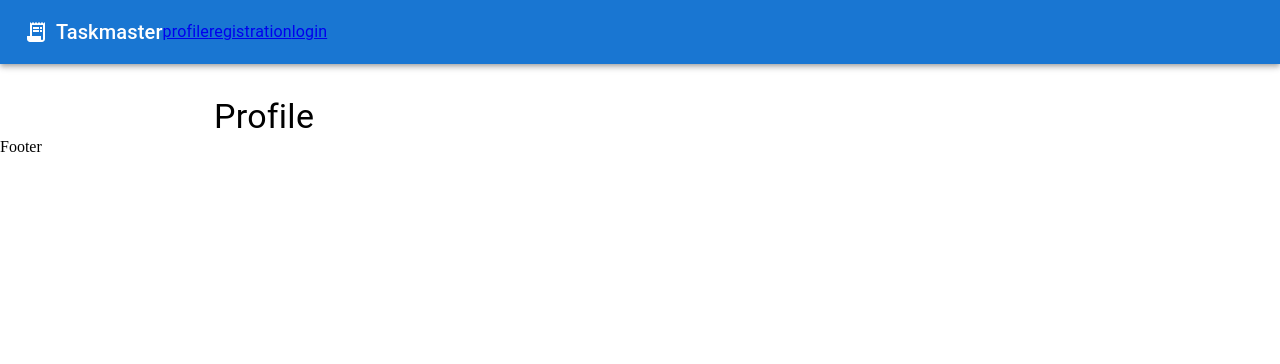
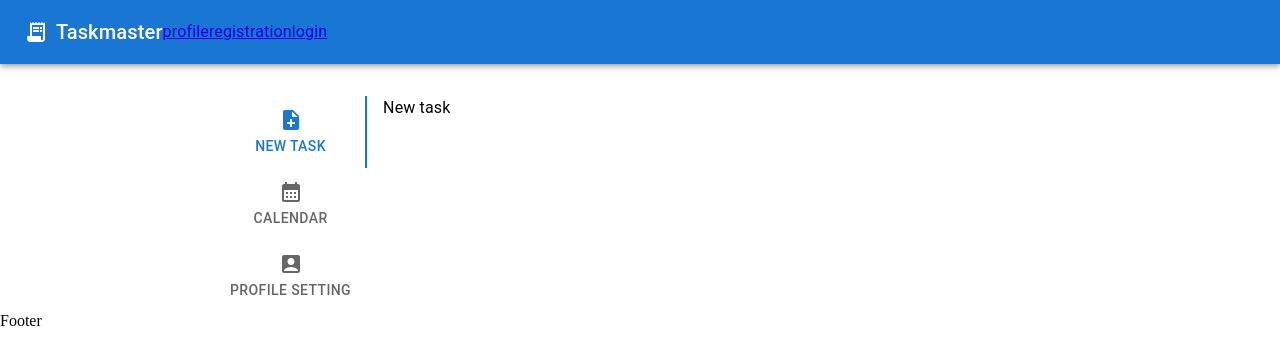
Before and after one commit to VHrabarev/taskmaster, a React (Create React App) app: page /profile in a window 1280 px wide. Shown: the top 364 px of the page. Built offline with nearby package versions, Linux system fonts and the light colour scheme; no server answers.

Commit message:
Pre-layout Profile component

```diff
--- /dev/null
+++ b/src/components/Profile/TabsPanel/TabPanelCalendar.tsx
@@ -0,0 +1,18 @@
+import { Box, Typography } from "@mui/material";
+
+interface TabPanelCalenderProps {
+    value: number,
+    index: number
+};
+
+const TabPanelCalender: React.FC<TabPanelCalenderProps> = function(props) {
+    const {value, index} = props;
+
+    return (
+        <Box component="section" hidden={value !== index}>
+            <Typography component="h3">Calendar</Typography>
+        </Box>
+    );
+};
+
+export default TabPanelCalender;
--- /dev/null
+++ b/src/components/Profile/TabsPanel/TabPanelNewTask.tsx
@@ -0,0 +1,18 @@
+import { Box, Typography } from "@mui/material";
+
+interface TabPanelNewTaskProps {
+    value: number,
+    index: number
+};
+
+const TabPanelNewTask: React.FC<TabPanelNewTaskProps> = function(props) {
+    const {value, index} = props;
+
+    return (
+        <Box component="section" hidden={value !== index}>
+            <Typography component="h3">New task</Typography>
+        </Box>
+    );
+};
+
+export default TabPanelNewTask;
--- /dev/null
+++ b/src/components/Profile/TabsPanel/TabPanelProfileSetting.tsx
@@ -0,0 +1,18 @@
+import { Box, Typography } from "@mui/material";
+
+interface TabPanelProfileSettingProps {
+    value: number,
+    index: number
+};
+
+const TabPanelProfileSetting: React.FC<TabPanelProfileSettingProps> = function(props) {
+    const {value, index} = props;
+
+    return (
+        <Box component="section" hidden={value !== index}>
+            <Typography component="h3">Profile setting</Typography>
+        </Box>
+    );
+};
+
+export default TabPanelProfileSetting;
--- a/src/components/Profile/index.tsx
+++ b/src/components/Profile/index.tsx
@@ -1,9 +1,41 @@
-import { Box, Typography } from '@mui/material';
+import { Box, Typography, Tabs, Tab } from '@mui/material';
+import NoteAddIcon from '@mui/icons-material/NoteAdd';
+import CalendarMonthIcon from '@mui/icons-material/CalendarMonth';
+import AccountBoxIcon from '@mui/icons-material/AccountBox';
+import React, { useState, SyntheticEvent } from "react";
+import { visuallyHidden } from '@mui/utils';
+import TabPanelNewTask from './TabsPanel/TabPanelNewTask';
+import TabPanelCalender from './TabsPanel/TabPanelCalendar';
+import TabPanelProfileSetting from './TabsPanel/TabPanelProfileSetting';
 
-const Profile = function() {
+const Profile: React.FC = function() {
+    const [value, setValue] = useState(0);
+
+    const handleChange = (event: SyntheticEvent, newValue: number) => {
+        setValue(newValue);
+    };
+
     return (
-        <Box component="section">
-            <Typography component="h2" variant='h4'>Profile</Typography>
+        <Box component="section" sx={{ display: "flex", flexWrap: "nowrap" }}>
+            <Typography component="h2" sx={visuallyHidden}>Profile</Typography>
+            <Box sx={{ mr: 2 }}>
+                <Tabs
+                    orientation="vertical"
+                    variant="scrollable"
+                    value={value}
+                    onChange={handleChange}
+                    aria-label="Vertical tabs menu"
+                >
+                    <Tab icon={<NoteAddIcon />} label="New task" />
+                    <Tab icon={<CalendarMonthIcon />} label="Calendar" />
+                    <Tab icon={<AccountBoxIcon />} label="Profile setting" />
+                </Tabs>
+            </Box>
+            <Box>
+                <TabPanelNewTask value={value} index={0} />
+                <TabPanelCalender value={value} index={1} />
+                <TabPanelProfileSetting value={value} index={2} />
+            </Box>
         </Box>
     );
 };
--- a/src/store/reducers/userReducer.ts
+++ b/src/store/reducers/userReducer.ts
@@ -78,9 +78,9 @@ const userSlice = createSlice({
             const auth = getAuth(firebaseApp);
             onAuthStateChanged(auth, (user) => {
                 if(user) {
-                    console.log(user);
+
                 } else {
-                    console.log("ytpfkjubyty");
+
                 };
             });
         },
```
